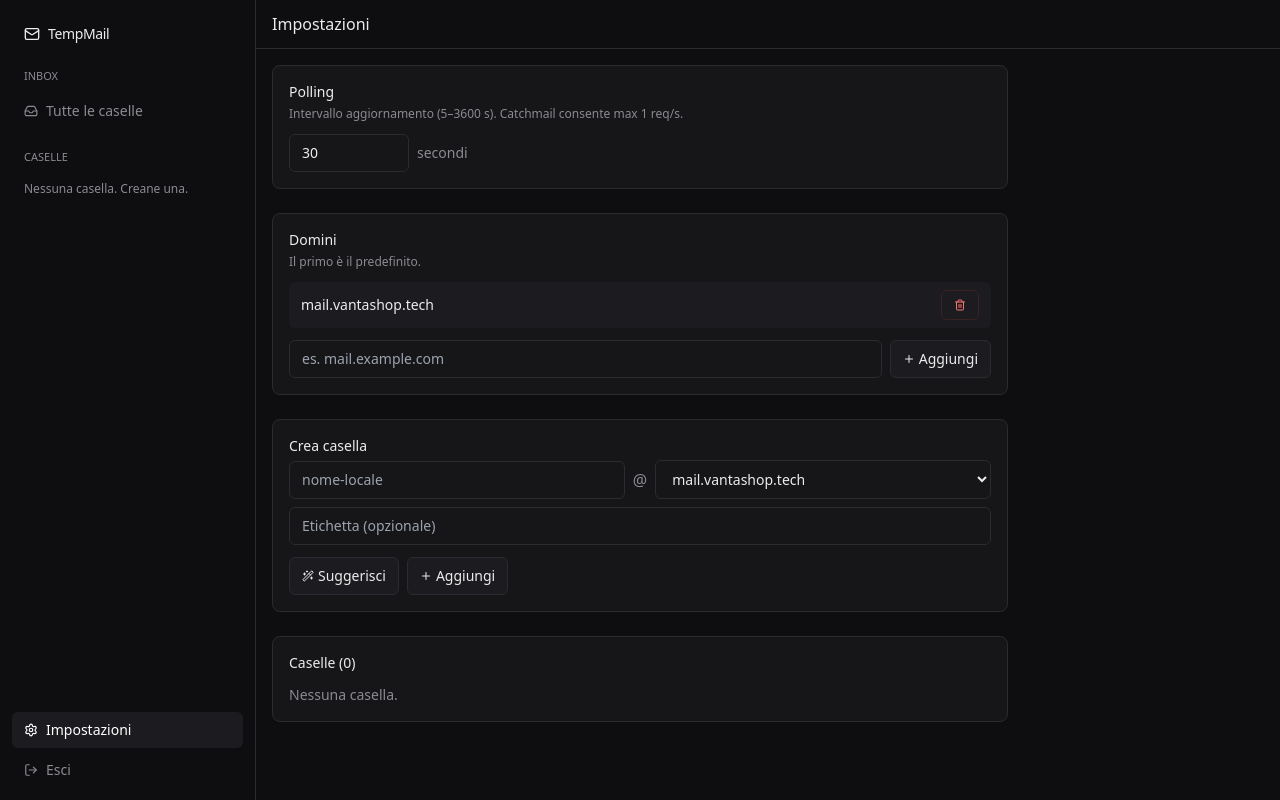
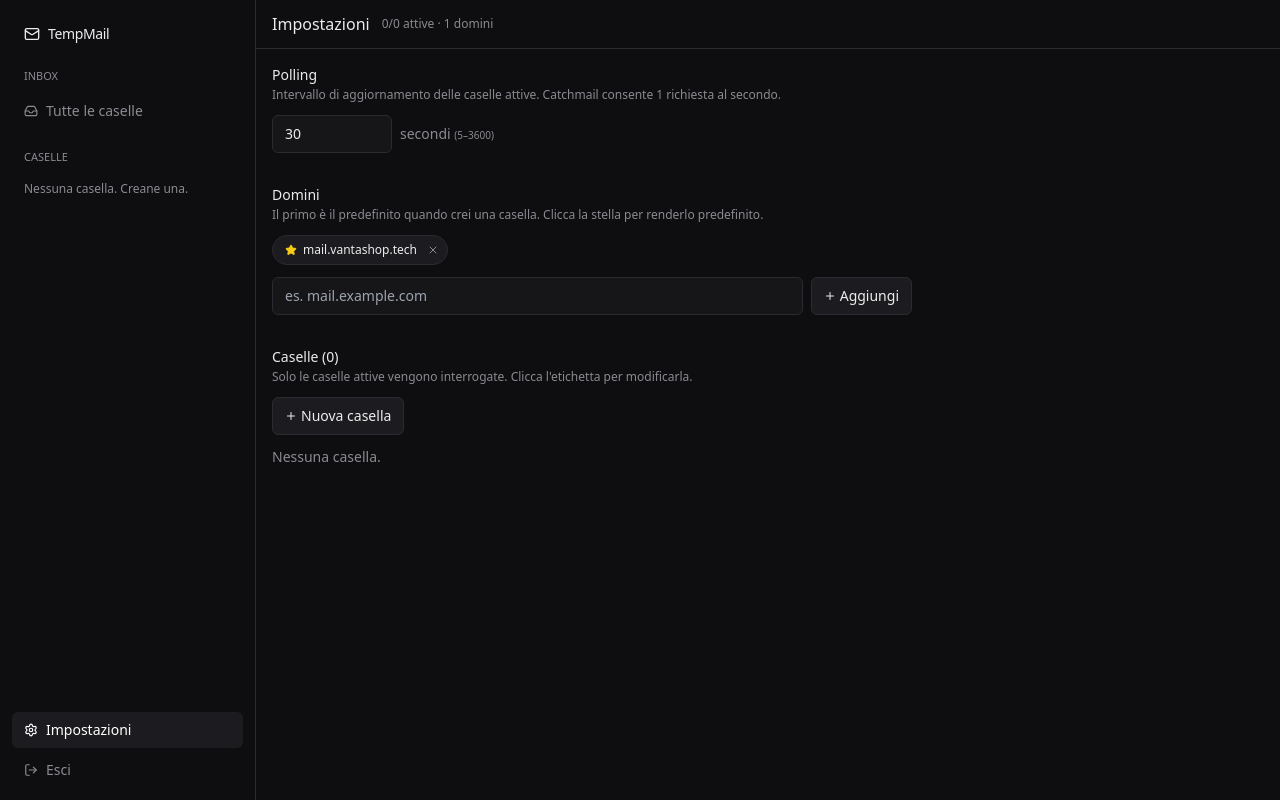
Before and after one commit to Gecky2102/TempMailClient, a Next.js app: page /settings in a window 1280 px wide. Built offline with nearby package versions, Linux system fonts and the light colour scheme.

Commit message:
feat: ripristina elimina messaggio (DELETE supportato), ridisegna impostazioni con chip domini, edit inline etichette, form casella inline, sticky save bar con annulla

```diff
--- a/src/app/api/message/route.ts
+++ b/src/app/api/message/route.ts
@@ -1,6 +1,6 @@
 import { NextResponse } from "next/server";
 import DOMPurify from "isomorphic-dompurify";
-import { getMessage } from "@/lib/catchmail";
+import { deleteMessage, getMessage } from "@/lib/catchmail";
 import { isValidEmail, isValidId } from "@/lib/validate";
 
 export const runtime = "nodejs";
@@ -27,3 +27,19 @@ export async function GET(req: Request) {
     return NextResponse.json({ error: msg }, { status: 502 });
   }
 }
+
+export async function DELETE(req: Request) {
+  const { searchParams } = new URL(req.url);
+  const id = searchParams.get("id");
+  const mailbox = searchParams.get("mailbox");
+  if (!isValidId(id) || !isValidEmail(mailbox)) {
+    return NextResponse.json({ error: "parametri invalidi" }, { status: 400 });
+  }
+  try {
+    await deleteMessage(id, mailbox);
+    return NextResponse.json({ ok: true });
+  } catch (e) {
+    const msg = e instanceof Error ? e.message : "errore";
+    return NextResponse.json({ error: msg }, { status: 502 });
+  }
+}
--- a/src/app/settings/page.tsx
+++ b/src/app/settings/page.tsx
@@ -1,6 +1,6 @@
 "use client";
 import { useEffect, useMemo, useState } from "react";
-import { Trash2, Plus, Wand2, Save, Check, AlertCircle } from "lucide-react";
+import { Trash2, Plus, Wand2, Save, Check, AlertCircle, X, Star, StarOff, RotateCcw } from "lucide-react";
 import Shell from "@/components/Shell";
 import { settings as store, useSettings, useIsClient, type Mailbox, type Settings } from "@/lib/store";
 
@@ -14,43 +14,55 @@ function randomLocal(len = 10) {
   return s;
 }
 
-type Draft = {
-  pollSec: string;
-  domains: string[];
-  mailboxes: Mailbox[];
-};
+type Draft = { pollSec: string; domains: string[]; mailboxes: Mailbox[] };
+const toDraft = (s: Settings): Draft => ({
+  pollSec: String(s.pollIntervalSec),
+  domains: [...s.domains],
+  mailboxes: s.mailboxes.map(m => ({ ...m })),
+});
+const eq = (a: unknown, b: unknown) => JSON.stringify(a) === JSON.stringify(b);
 
-function toDraft(s: Settings): Draft {
-  return { pollSec: String(s.pollIntervalSec), domains: [...s.domains], mailboxes: s.mailboxes.map(m => ({ ...m })) };
+function Section({ title, hint, children }: { title: string; hint?: string; children: React.ReactNode }) {
+  return (
+    <section className="flex flex-col gap-3">
+      <div>
+        <h2 className="text-sm font-medium">{title}</h2>
+        {hint && <p className="text-xs muted mt-0.5">{hint}</p>}
+      </div>
+      {children}
+    </section>
+  );
 }
-
-function deepEq(a: unknown, b: unknown) { return JSON.stringify(a) === JSON.stringify(b); }
 
 export default function SettingsPage() {
   const isClient = useIsClient();
   const s = useSettings();
   const initial = useMemo(() => toDraft(s), [s]);
   const [draft, setDraft] = useState<Draft>(initial);
-  const [savedTick, setSavedTick] = useState(0);
   const [error, setError] = useState<string | null>(null);
+  const [savedAt, setSavedAt] = useState(0);
 
   const [domainInput, setDomainInput] = useState("");
+  const [showCreate, setShowCreate] = useState(false);
   const [newLocal, setNewLocal] = useState("");
   const [newDomain, setNewDomain] = useState("");
   const [newLabel, setNewLabel] = useState("");
+  const [editing, setEditing] = useState<string | null>(null);
+  const [editLabel, setEditLabel] = useState("");
 
   useEffect(() => { setDraft(toDraft(s)); }, [s]); // eslint-disable-line react-hooks/exhaustive-deps
+  useEffect(() => {
+    if (!savedAt) return;
+    const t = setTimeout(() => setSavedAt(0), 2200);
+    return () => clearTimeout(t);
+  }, [savedAt]);
 
-  useEffect(() => {
-    if (!draft.domains.includes(newDomain) && draft.domains[0]) setNewDomain(draft.domains[0]);
-  }, [draft.domains, newDomain]);
-
-  const dirty = !deepEq(draft, initial);
+  const dirty = !eq(draft, initial);
 
   function validate(): string | null {
-    const trimmed = draft.pollSec.trim();
-    if (trimmed === "") return "Polling: inserisci un numero";
-    const n = Number(trimmed);
+    const t = draft.pollSec.trim();
+    if (t === "") return "Polling: inserisci un numero";
+    const n = Number(t);
     if (!Number.isInteger(n)) return "Polling: deve essere un intero";
     if (n < 5) return "Polling: minimo 5 secondi";
     if (n > 3600) return "Polling: massimo 3600 secondi";
@@ -69,16 +81,16 @@ export default function SettingsPage() {
     const v = validate();
     if (v) { setError(v); return; }
     setError(null);
-    const n = Number(draft.pollSec.trim());
-    store.set(prev => ({ ...prev, pollIntervalSec: n, domains: [...draft.domains], mailboxes: draft.mailboxes.map(m => ({ ...m })) }));
-    setSavedTick(t => t + 1);
+    store.set(prev => ({
+      ...prev,
+      pollIntervalSec: Number(draft.pollSec.trim()),
+      domains: [...draft.domains],
+      mailboxes: draft.mailboxes.map(m => ({ ...m })),
+    }));
+    setSavedAt(Date.now());
   }
 
-  useEffect(() => {
-    if (!savedTick) return;
-    const t = setTimeout(() => setSavedTick(0), 2200);
-    return () => clearTimeout(t);
-  }, [savedTick]);
+  function reset() { setDraft(toDraft(s)); setError(null); }
 
   function addDomain() {
     const v = domainInput.trim().toLowerCase().replace(/^@/, "");
@@ -90,6 +102,10 @@ export default function SettingsPage() {
     setDomainInput("");
   }
 
+  function makeDefault(d: string) {
+    setDraft(x => ({ ...x, domains: [d, ...x.domains.filter(y => y !== d)] }));
+  }
+
   function addMailbox() {
     const l = newLocal.trim().toLowerCase();
     const dom = newDomain || draft.domains[0];
@@ -99,33 +115,50 @@ export default function SettingsPage() {
     const addr = `${l}@${dom}`;
     if (draft.mailboxes.some(m => m.address.toLowerCase() === addr)) { setError("Casella già esistente"); return; }
     setError(null);
-    setDraft(d => ({ ...d, mailboxes: [...d.mailboxes, { address: addr, label: newLabel.trim() || undefined, active: true, createdAt: Date.now() }] }));
-    setNewLocal(""); setNewLabel("");
+    setDraft(d => ({ ...d, mailboxes: [{ address: addr, label: newLabel.trim() || undefined, active: true, createdAt: Date.now() }, ...d.mailboxes] }));
+    setNewLocal(""); setNewLabel(""); setShowCreate(false);
+  }
+
+  function commitEditLabel(addr: string) {
+    const lbl = editLabel.trim() || undefined;
+    setDraft(d => ({ ...d, mailboxes: d.mailboxes.map(m => m.address === addr ? { ...m, label: lbl } : m) }));
+    setEditing(null);
   }
 
   if (!isClient) return <Shell><div className="p-4 muted text-sm">Caricamento…</div></Shell>;
 
+  const activeCount = draft.mailboxes.filter(m => m.active).length;
+
   return (
     <Shell>
-      <div className="border-b px-4 py-3 flex items-center gap-3 sticky top-0 z-10" style={{ borderColor: "var(--border)", background: "var(--bg)" }}>
+      <div className="sticky top-0 z-10 border-b" style={{ borderColor: "var(--border)", background: "var(--bg)" }}>
+        <div className="flex items-center gap-3 px-4 py-3 flex-wrap">
           <h1 className="text-base font-medium">Impostazioni</h1>
+          <span className="text-xs muted">{activeCount}/{draft.mailboxes.length} attive · {draft.domains.length} domini</span>
+          <div className="ml-auto flex items-center gap-2">
             {error && (
               <span className="text-xs text-red-400 flex items-center gap-1"><AlertCircle size={12} /> {error}</span>
             )}
-        {savedTick > 0 && !dirty && (
+            {!error && savedAt > 0 && !dirty && (
               <span className="text-xs text-green-400 flex items-center gap-1"><Check size={12} /> Salvato</span>
             )}
             {dirty && (
-          <button onClick={save} className="btn btn-primary ml-auto">
+              <>
+                <button onClick={reset} className="btn" aria-label="annulla modifiche">
+                  <RotateCcw size={12} className="mr-1" /> Annulla
+                </button>
+                <button onClick={save} className="btn btn-primary">
                   <Save size={14} className="mr-1.5" /> Salva
                 </button>
+              </>
             )}
           </div>
+        </div>
+      </div>
 
-      <div className="p-4 grid gap-6 max-w-3xl">
-        <section className="card p-4">
-          <h2 className="text-sm font-medium mb-1">Polling</h2>
-          <p className="text-xs muted mb-3">Intervallo aggiornamento (5–3600 s). Catchmail consente max 1 req/s.</p>
+      <div className="p-4 max-w-2xl flex flex-col gap-8">
+
+        <Section title="Polling" hint="Intervallo di aggiornamento delle caselle attive. Catchmail consente 1 richiesta al secondo.">
           <div className="flex items-center gap-2">
             <input
               type="text"
@@ -133,33 +166,55 @@ export default function SettingsPage() {
               className="input max-w-[120px]"
               value={draft.pollSec}
               onChange={e => setDraft(d => ({ ...d, pollSec: e.target.value.replace(/[^\d]/g, "") }))}
+              placeholder="30"
             />
-            <span className="text-sm muted">secondi</span>
+            <span className="text-sm muted">secondi <span className="text-[10px]">(5–3600)</span></span>
           </div>
-        </section>
+        </Section>
 
-        <section className="card p-4">
-          <h2 className="text-sm font-medium mb-1">Domini</h2>
-          <p className="text-xs muted mb-3">Il primo è il predefinito.</p>
-          <ul className="flex flex-col gap-1 mb-3">
-            {draft.domains.map(d => (
-              <li key={d} className="flex items-center justify-between text-sm px-3 py-2 rounded-md" style={{ background: "var(--bg-elev)" }}>
+        <Section title="Domini" hint="Il primo è il predefinito quando crei una casella. Clicca la stella per renderlo predefinito.">
+          {draft.domains.length > 0 && (
+            <ul className="flex flex-wrap gap-2">
+              {draft.domains.map((d, i) => (
+                <li key={d} className="flex items-center gap-1.5 pl-3 pr-1 py-1 rounded-full text-xs" style={{ background: "var(--bg-elev)", border: "1px solid var(--border)" }}>
+                  <button
+                    onClick={() => makeDefault(d)}
+                    className={i === 0 ? "text-yellow-400" : "muted hover:text-white"}
+                    title={i === 0 ? "predefinito" : "imposta come predefinito"}
+                  >
+                    {i === 0 ? <Star size={12} fill="currentColor" /> : <StarOff size={12} />}
+                  </button>
                   <span>{d}</span>
-                <button className="btn btn-danger" onClick={() => setDraft(x => ({ ...x, domains: x.domains.filter(y => y !== d) }))}>
-                  <Trash2 size={12} />
+                  <button
+                    onClick={() => setDraft(x => ({ ...x, domains: x.domains.filter(y => y !== d) }))}
+                    className="muted hover:text-red-400 p-1"
+                    aria-label={`rimuovi ${d}`}
+                  >
+                    <X size={12} />
                   </button>
                 </li>
               ))}
-            {draft.domains.length === 0 && <li className="text-xs muted">Nessun dominio.</li>}
             </ul>
+          )}
           <div className="flex gap-2">
-            <input className="input" placeholder="es. mail.example.com" value={domainInput} onChange={e => setDomainInput(e.target.value)} onKeyDown={e => e.key === "Enter" && (e.preventDefault(), addDomain())} />
+            <input
+              className="input"
+              placeholder="es. mail.example.com"
+              value={domainInput}
+              onChange={e => setDomainInput(e.target.value)}
+              onKeyDown={e => e.key === "Enter" && (e.preventDefault(), addDomain())}
+            />
             <button className="btn" onClick={addDomain}><Plus size={12} className="mr-1" /> Aggiungi</button>
           </div>
-        </section>
+        </Section>
 
-        <section className="card p-4">
-          <h2 className="text-sm font-medium mb-1">Crea casella</h2>
+        <Section title={`Caselle (${draft.mailboxes.length})`} hint="Solo le caselle attive vengono interrogate. Clicca l'etichetta per modificarla.">
+          {!showCreate ? (
+            <button className="btn self-start" onClick={() => { setShowCreate(true); setNewLocal(randomLocal()); if (!newDomain && draft.domains[0]) setNewDomain(draft.domains[0]); }}>
+              <Plus size={12} className="mr-1" /> Nuova casella
+            </button>
+          ) : (
+            <div className="card p-3 flex flex-col gap-2">
               <div className="grid sm:grid-cols-[1fr_auto_1fr] gap-2 items-center">
                 <input className="input" placeholder="nome-locale" value={newLocal} onChange={e => setNewLocal(e.target.value.toLowerCase())} />
                 <span className="text-center muted">@</span>
@@ -168,41 +223,74 @@ export default function SettingsPage() {
                   {draft.domains.map(d => <option key={d} value={d}>{d}</option>)}
                 </select>
               </div>
-          <input className="input mt-2" placeholder="Etichetta (opzionale)" value={newLabel} onChange={e => setNewLabel(e.target.value)} />
-          <div className="flex gap-2 mt-3">
-            <button className="btn" onClick={() => { setNewLocal(randomLocal()); if (!newDomain && draft.domains[0]) setNewDomain(draft.domains[0]); }}>
-              <Wand2 size={12} className="mr-1" /> Suggerisci
+              <input className="input" placeholder="Etichetta (opzionale)" value={newLabel} onChange={e => setNewLabel(e.target.value)} />
+              <div className="flex gap-2 flex-wrap">
+                <button className="btn" onClick={() => setNewLocal(randomLocal())}>
+                  <Wand2 size={12} className="mr-1" /> Random
                 </button>
-            <button className="btn" onClick={addMailbox}><Plus size={12} className="mr-1" /> Aggiungi</button>
+                <button className="btn ml-auto" onClick={() => { setShowCreate(false); setNewLocal(""); setNewLabel(""); }}>Annulla</button>
+                <button className="btn btn-primary" onClick={addMailbox}>Aggiungi</button>
               </div>
-        </section>
+            </div>
+          )}
 
-        <section className="card p-4">
-          <h2 className="text-sm font-medium mb-3">Caselle ({draft.mailboxes.length})</h2>
-          {draft.mailboxes.length === 0 && <div className="text-sm muted">Nessuna casella.</div>}
-          <ul className="flex flex-col gap-2">
-            {draft.mailboxes.map(m => (
-              <li key={m.address} className="flex flex-wrap items-center gap-2 px-3 py-2 rounded-md" style={{ background: "var(--bg-elev)" }}>
-                <label className="flex items-center gap-2 text-sm cursor-pointer">
+          {draft.mailboxes.length === 0 ? (
+            <div className="text-sm muted">Nessuna casella.</div>
+          ) : (
+            <ul className="flex flex-col rounded-md overflow-hidden" style={{ border: "1px solid var(--border)" }}>
+              {draft.mailboxes.map((m, i) => (
+                <li
+                  key={m.address}
+                  className={`flex items-center gap-3 px-3 py-2.5 ${i > 0 ? "border-t" : ""}`}
+                  style={{ borderColor: "var(--border)", background: m.active ? "transparent" : "rgba(0,0,0,0.15)" }}
+                >
                   <input
                     type="checkbox"
                     checked={m.active}
                     onChange={() => setDraft(d => ({ ...d, mailboxes: d.mailboxes.map(x => x.address === m.address ? { ...x, active: !x.active } : x) }))}
+                    aria-label="attiva/disattiva"
                   />
-                  <span className={m.active ? "" : "muted"}>{m.label ? `${m.label} — ` : ""}{m.address}</span>
-                </label>
-                <span className="text-[10px] muted ml-auto">{m.active ? "attiva" : "disattivata"}</span>
+                  <div className="flex-1 min-w-0">
+                    {editing === m.address ? (
+                      <input
+                        autoFocus
+                        className="input !py-1 text-sm"
+                        value={editLabel}
+                        onChange={e => setEditLabel(e.target.value)}
+                        onBlur={() => commitEditLabel(m.address)}
+                        onKeyDown={e => {
+                          if (e.key === "Enter") commitEditLabel(m.address);
+                          if (e.key === "Escape") setEditing(null);
+                        }}
+                        placeholder="Etichetta"
+                      />
+                    ) : (
                       <button
-                  className="btn btn-danger"
+                        className="block text-left w-full"
+                        onClick={() => { setEditing(m.address); setEditLabel(m.label || ""); }}
+                      >
+                        <div className={`text-sm truncate ${m.active ? "" : "muted"}`}>
+                          {m.label || <span className="muted italic">senza etichetta</span>}
+                        </div>
+                        <div className="text-[11px] muted truncate">{m.address}</div>
+                      </button>
+                    )}
+                  </div>
+                  <span className={`text-[10px] uppercase tracking-wide ${m.active ? "text-green-400" : "muted"}`}>
+                    {m.active ? "attiva" : "off"}
+                  </span>
+                  <button
+                    className="muted hover:text-red-400 p-1"
                     onClick={() => setDraft(d => ({ ...d, mailboxes: d.mailboxes.filter(x => x.address !== m.address) }))}
                     aria-label="rimuovi"
                   >
-                  <Trash2 size={12} />
+                    <Trash2 size={14} />
                   </button>
                 </li>
               ))}
             </ul>
-        </section>
+          )}
+        </Section>
       </div>
     </Shell>
   );
--- a/src/components/MessageView.tsx
+++ b/src/components/MessageView.tsx
@@ -1,7 +1,7 @@
 "use client";
 import { useEffect, useRef, useState } from "react";
 import { useRouter } from "next/navigation";
-import { ArrowLeft, ShieldCheck, ShieldAlert, Paperclip } from "lucide-react";
+import { ArrowLeft, ShieldCheck, ShieldAlert, Paperclip, Trash2 } from "lucide-react";
 import type { MessageDetail } from "@/lib/catchmail";
 
 function fmt(iso: string) {
@@ -13,7 +13,18 @@ export default function MessageView({ mailbox, id }: { mailbox: string; id: stri
   const router = useRouter();
   const [data, setData] = useState<MessageDetail | null>(null);
   const [err, setErr] = useState<string | null>(null);
+  const [deleting, setDeleting] = useState(false);
   const iframeRef = useRef<HTMLIFrameElement>(null);
+
+  async function onDelete() {
+    if (!confirm("Eliminare definitivamente questo messaggio?")) return;
+    setDeleting(true);
+    try {
+      const r = await fetch(`/api/message?id=${encodeURIComponent(id)}&mailbox=${encodeURIComponent(mailbox)}`, { method: "DELETE" });
+      if (r.ok) router.back();
+      else { const j = await r.json().catch(() => ({})); alert(j.error || "Errore eliminazione"); }
+    } finally { setDeleting(false); }
+  }
 
   useEffect(() => {
     const ac = new AbortController();
@@ -53,9 +64,14 @@ export default function MessageView({ mailbox, id }: { mailbox: string; id: stri
   return (
     <div className="flex flex-col h-full">
       <div className="border-b px-4 py-3 flex flex-col gap-2" style={{ borderColor: "var(--border)" }}>
-        <button className="btn self-start" onClick={() => router.back()}>
-          <ArrowLeft size={14} className="mr-1.5" /> Indietro
-        </button>
+        <div className="flex items-center gap-2">
+          <button className="btn" onClick={() => router.back()}>
+            <ArrowLeft size={14} className="mr-1.5" /> Indietro
+          </button>
+          <button className="btn btn-danger ml-auto" onClick={onDelete} disabled={deleting}>
+            <Trash2 size={14} className="mr-1.5" /> {deleting ? "Elimino…" : "Elimina"}
+          </button>
+        </div>
         <h1 className="text-base font-medium break-words">{data.subject || "(nessun oggetto)"}</h1>
         <div className="text-xs muted flex flex-col gap-0.5">
           <div><span className="muted">Da:</span> {data.from}</div>
```
Lines whose indentation alone changed are shown as unchanged.
